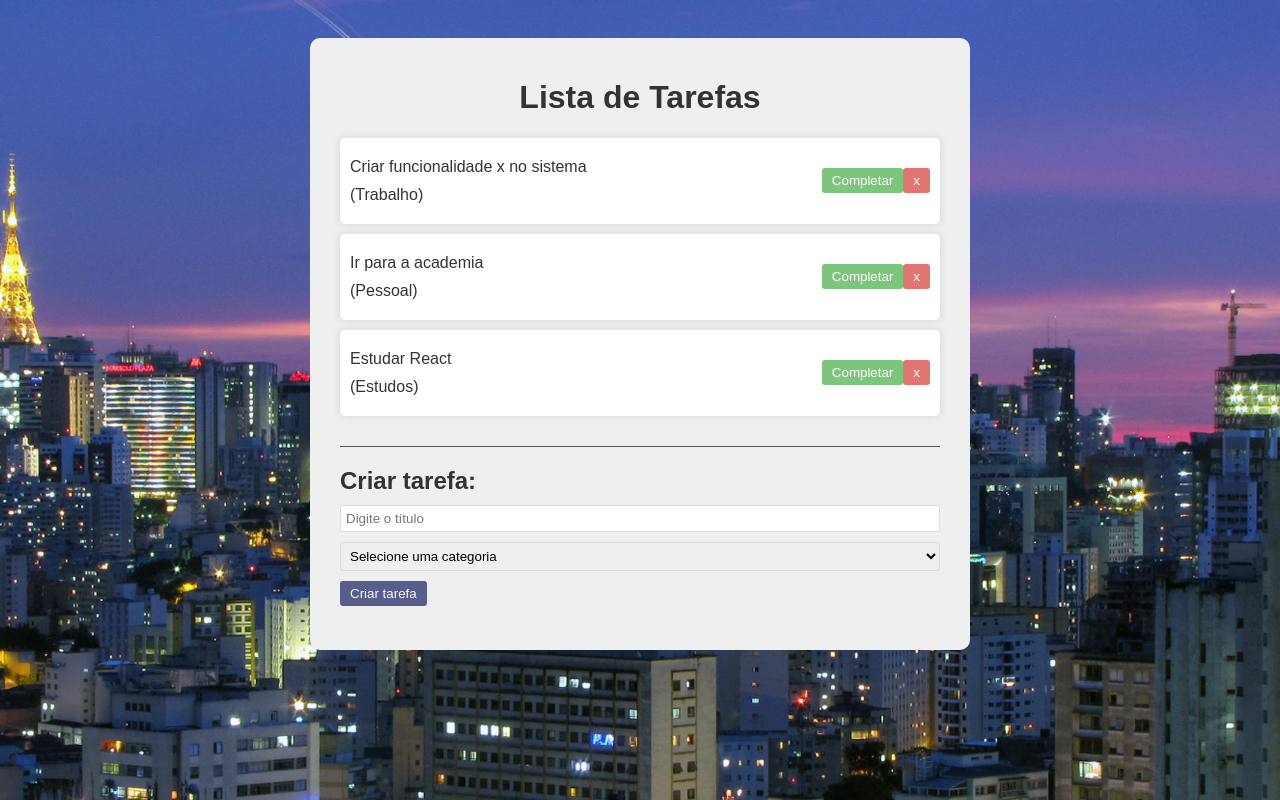
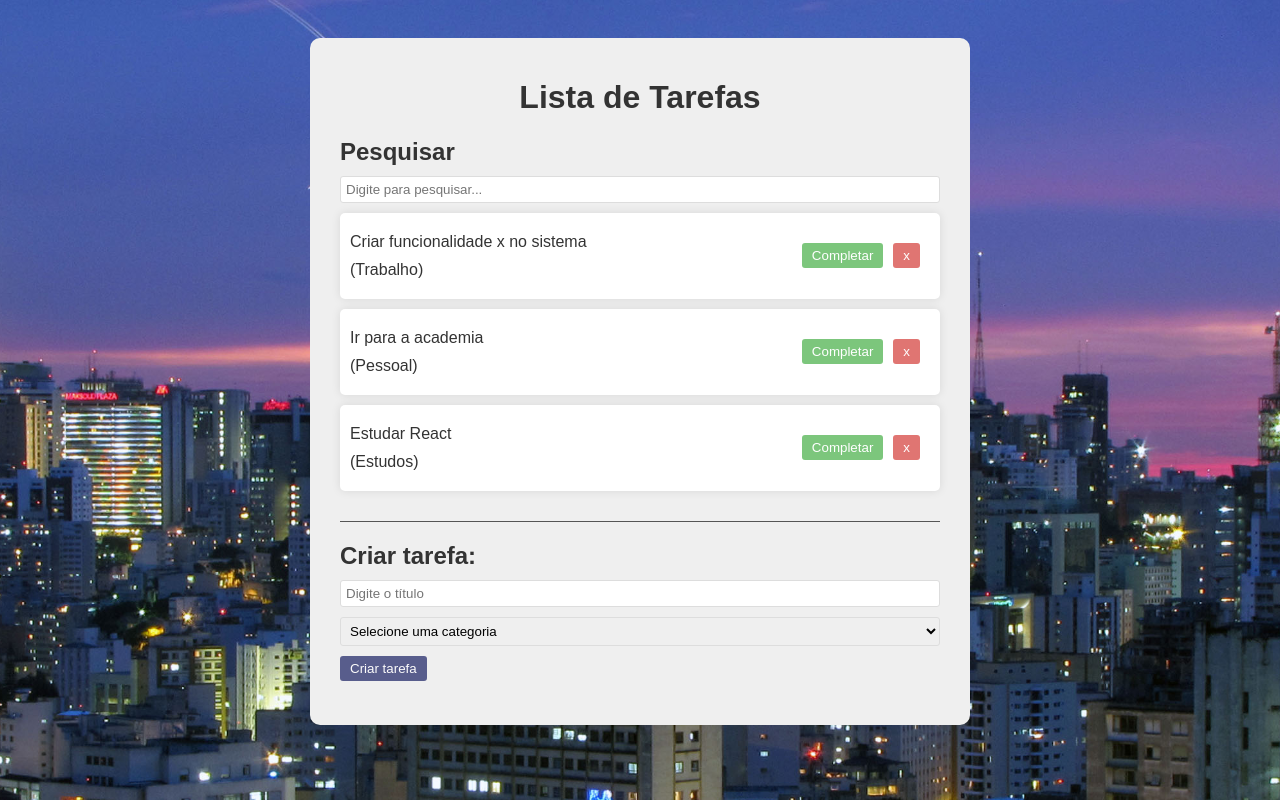
Before and after one commit to Patrikts/todo-react, a React (Vite) app in the folder todo/: page / in a window 1280 px wide. Shown: the top 800 px of the page. Built offline with nearby package versions, Linux system fonts and the light colour scheme.

Commit message:
criado função de filtro

```diff
--- a/todo/src/App.css
+++ b/todo/src/App.css
@@ -36,6 +36,7 @@ button {
   background-color: #333974;
   color: #FFF;
   padding: 5px 10px;
+  margin-right: 10px;
   border: none;
   border-radius: 3px;
   cursor: pointer;
--- a/todo/src/App.jsx
+++ b/todo/src/App.jsx
@@ -1,10 +1,10 @@
 import { useState } from 'react';
 
 import Todo from './components/Todo'
+import TodoForm from './components/TodoForm';
+import Search from './components/Search';
 
 import "./App.css";
-import TodoForm from './components/TodoForm';
-
 
 function App() {
 const [todos, setTodos] = useState([
@@ -28,6 +28,8 @@ const [todos, setTodos] = useState([
   },
 ]);
 
+const [search, setSearch] = useState("")
+
   const addTodo = (text, category) => {
 
     const newTodos = [
@@ -43,11 +45,33 @@ const [todos, setTodos] = useState([
     setTodos(newTodos);
   };
 
+  const removeTodo = (id) => {
+    const newTodos = {...todos}
+    const filteredTodos = newTodos.filter((todo) => todo.id !== id ? todo : null
+    );
+    setTodos(filteredTodos);
+  }
+
+  const completeTodo = (id) => {
+    const newTodos = [...todos]
+    newTodos.map((todo) => todo.id === id ? todo.isCompleted = !todo.isCompleted : todo
+    );
+    setTodos(newTodos);
+  }
+
   return <div className='app'>
     <h1>Lista de Tarefas</h1>
+    <Search search={search} setSearch={setSearch} />
     <div className="todo-list">
-      {todos.map((todo) => (
-        <Todo key={todo.id} todo={todo}/>
+      {todos.filter((todo) =>
+      todo.text.toLowerCase().includes(search.toLowerCase()))
+      .map((todo) => (
+        <Todo
+        key={todo.id}
+        todo={todo}
+        removeTodo={removeTodo}
+        completeTodo={completeTodo}
+        />
       ))}
     </div>
     <TodoForm addTodo={addTodo} />
--- /dev/null
+++ b/todo/src/components/Search.jsx
@@ -0,0 +1,12 @@
+const Search = ({ search, setSearch }) => {
+  return (<div className="search">
+    <h2>Pesquisar</h2>
+    <input type="text"
+    value={search}
+    onChange={(e) => setSearch(e.target.value)}
+    placeholder="Digite para pesquisar..."/>
+  </div>
+  );
+};
+
+export default Search;
--- a/todo/src/components/Todo.jsx
+++ b/todo/src/components/Todo.jsx
@@ -1,15 +1,20 @@
 import React from 'react'
 
-const Todo = ({ todo }) => {
+const Todo = ({ todo, removeTodo, completeTodo }) => {
   return (
-    <div className="todo">
+    <div className="todo"
+    style={{textDecoration: todo.isCompleted ? "line-through" : ""}}>
     <div className="content">
       <p>{todo.text}</p>
       <p className='category'>({todo.category})</p>
     </div>
     <div>
-      <button className='complete'>Completar</button>
-      <button className='remove'>x</button>
+      <button className='complete' onClick={() => completeTodo(todo.id)}>
+        Completar
+        </button>
+      <button className='remove' onClick={() => removeTodo(todo.id)}>
+            x
+        </button>
     </div>
   </div>
   )
```
Also changed, not shown: todo/src/img/WhatsApp Image 2025-03-17 at 18.59.23.jpeg (added).
